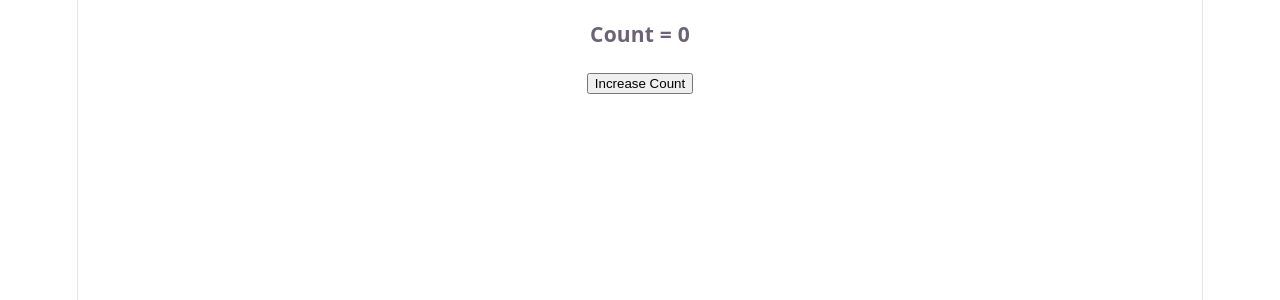
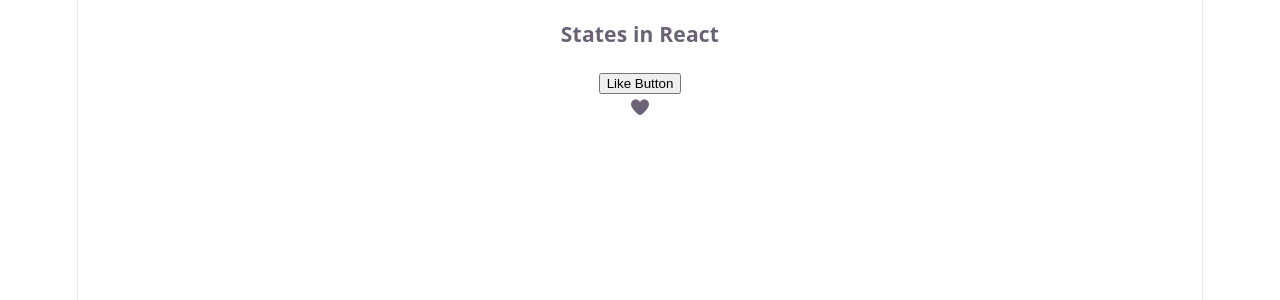
Before and after one commit to sadiksha-kc-neupane/React-State-Class, a React (Vite) app: page / in a window 1280 px wide. Shown: the top 300 px of the page. Built offline with nearby package versions, Linux system fonts and the light colour scheme.

Commit message:
add heart like button with toggle functionality

```diff
--- a/index.html
+++ b/index.html
@@ -4,6 +4,13 @@
     <meta charset="UTF-8" />
     <link rel="icon" type="image/svg+xml" href="/favicon.svg" />
     <meta name="viewport" content="width=device-width, initial-scale=1.0" />
+    <link
+      rel="stylesheet"
+      href="https://cdnjs.cloudflare.com/ajax/libs/font-awesome/7.0.1/css/all.min.css"
+      integrity="sha512-2SwdPD6INVrV/lHTZbO2nodKhrnDdJK9/kg2XD1r9uGqPo1cUbujc+IYdlYdEErWNu69gVcYgdxlmVmzTWnetw=="
+      crossorigin="anonymous"
+      referrerpolicy="no-referrer"
+    />
     <title>react-state-class</title>
   </head>
   <body>
--- a/src/App.jsx
+++ b/src/App.jsx
@@ -4,11 +4,13 @@ import viteLogo from "./assets/vite.svg";
 import heroImg from "./assets/hero.png";
 import "./App.css";
 import Counter from "./Counter";
+import LikeButton from "./likeButton";
 
 function App() {
   return (
     <div>
-      <Counter />
+      <h3>States in React</h3>
+      <LikeButton />
     </div>
   );
 }
--- /dev/null
+++ b/src/likeButton.jsx
@@ -0,0 +1,22 @@
+import { useState } from "react";
+
+export default function LikeButton() {
+  let [isLiked, setIsliked] = useState(false);
+
+  let toggleButton = () => {
+    setIsliked(!isLiked);
+  };
+
+  return (
+    <div>
+      <button>Like Button</button> <br></br>
+      <p onClick={toggleButton}>
+        {isLiked ? (
+          <i class="fa-regular fa-heart"></i>
+        ) : (
+          <i class="fa-solid fa-heart"></i>
+        )}
+      </p>
+    </div>
+  );
+}
```
